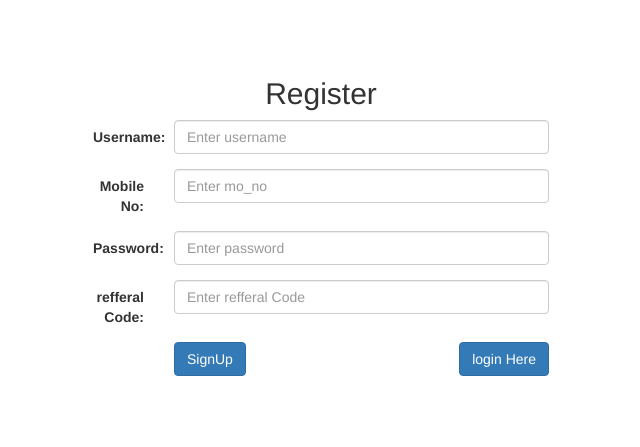
After one commit to bmiit145/coin_flip, a PHP site: page /Auth/register.php in a window 1280 px wide. The commit adds this page. Shown: the top 447 px of the page, without its empty margins (319-959 px from the left). Run offline with PHP 8.4, Linux system fonts and the light colour scheme; a stand-in replaces the project's code that opens the database connection.

Commit message:
auth design complate

```diff
--- /dev/null
+++ b/Auth/register.php
@@ -0,0 +1,120 @@
+<?php
+$connection = mysqli_connect("localhost", "root", "", "coin_flip");
+session_start();
+
+if (isset($_POST["signup"])) {
+    $username = $_POST["username"];
+    $mo_no = $_POST["mo_no"];
+    $all_qry = "select * from users where username = '$username' or mo_no = '$mo_no'";
+    $res = mysqli_num_rows(mysqli_query($connection, $all_qry));
+    if ($res == 0) {
+        $password = $_POST["password"];
+        $mo_no = $_POST["mo_no"];
+        $ins_qry = "insert into users(username ,mo_no, `password`) values('$username' , '$mo_no','$password')";
+        mysqli_query($connection, $ins_qry);
+        // header("location: login.php");
+    } else {
+        echo '<script> alert("User already exits...") </script>';
+    }
+}
+
+?>
+
+<!DOCTYPE html>
+<html lang="en">
+
+<head>
+    <meta charset="UTF-8">
+    <meta http-equiv="X-UA-Compatible" content="IE=edge">
+    <meta name="viewport" content="width=device-width, initial-scale=1.0">
+    <title>Register Here </title>
+    <link rel="stylesheet" href="https://maxcdn.bootstrapcdn.com/bootstrap/3.4.1/css/bootstrap.min.css">
+    <script src="https://ajax.googleapis.com/ajax/libs/jquery/3.6.0/jquery.min.js"></script>
+    <script src="https://maxcdn.bootstrapcdn.com/bootstrap/3.4.1/js/bootstrap.min.js"></script>
+
+    <style>
+        .error {
+            color: red;
+        }
+    </style>
+</head>
+
+<body>
+    <div class="container">
+        <div style="padding:5% 30% ;">
+            <h2 style="text-align: center; ">Register</h2>
+            <form class="form-horizontal" method="POST" enctype="multipart/form-data" id="login_form">
+                <div class="form-group">
+                    <label class="control-label col-sm-2" for="username">Username:</label>
+                    <div class="col-sm-10">
+                        <input type="username" class="form-control" id="username" placeholder="Enter username"
+                            name="username">
+                    </div>
+                </div>
+                <div class="form-group">
+                    <label class="control-label col-sm-2" for="mo_no">Mobile No:</label>
+                    <div class="col-sm-10">
+                        <input type="mo_no" class="form-control" id="mo_no" placeholder="Enter mo_no" name="mo_no">
+                    </div>
+                </div>
+                <div class="form-group">
+                    <label class="control-label col-sm-2" for="password">Password:</label>
+                    <div class="col-sm-10">
+                        <input type="password" class="form-control" id="password" placeholder="Enter password"
+                            name="password">
+                    </div>
+                </div>
+                <div class="form-group">
+                    <label class="control-label col-sm-2" for="refferal">refferal Code:</label>
+                    <div class="col-sm-10">
+                        <input type="refferal" class="form-control" id="refferal" placeholder="Enter refferal Code"
+                            name="refferal">
+                    </div>
+                </div>
+                <div class="form-group">
+                    <div class="col-sm-offset-2 col-sm-10" style="display: flex; justify-content: space-between;">
+                        <button type="submit" name="signup" class="btn btn-primary">SignUp</button>
+                        <a href="login.php" name="login" class="btn btn-primary">login Here</a>
+                    </div>
+                </div>
+            </form>
+        </div>
+    </div>
+
+    <script src="https://cdnjs.cloudflare.com/ajax/libs/jquery-validate/1.19.0/jquery.validate.min.js"></script>
+    <script>
+        $("#login_form").validate({
+            rules: {
+                username: {
+                    required: true,
+                },
+                mo_no: {
+                    required: true,
+                    number: true,
+                    min: 1111111111,
+                    max: 9999999999
+                },
+                password: {
+                    required: true,
+                }
+            },
+
+            messages: {
+                mo_no: {
+                    min: "please enter vaild mobile number",
+                    max: "please enter vaild mobile number",
+                }
+
+            },
+
+            submitHandler: function (form) {
+
+
+                $("#login_form").submit();
+
+            }
+        });
+    </script>
+</body>
+
+</html>
--- a/layout/coin.php
+++ b/layout/coin.php
@@ -12,8 +12,8 @@
 
     #coin {
         position: relative;
-        width: 15rem;
-        height: 15rem;
+        width: 10rem;
+        height: 10rem;
         margin: 10px 0rem;
         transform-style: preserve-3d;
 
```
Also changed, not shown: Auth/login.php (added, +107 -0 lines), game/coin/index.php (+13 -1 lines), sql_dump/coin_flip.sql (+15 -11 lines).
